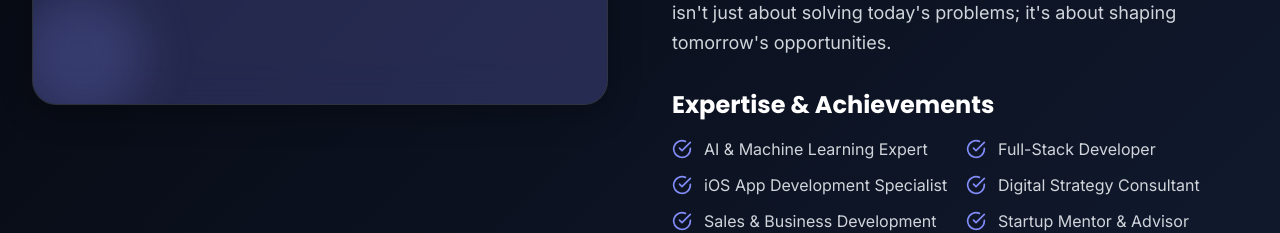
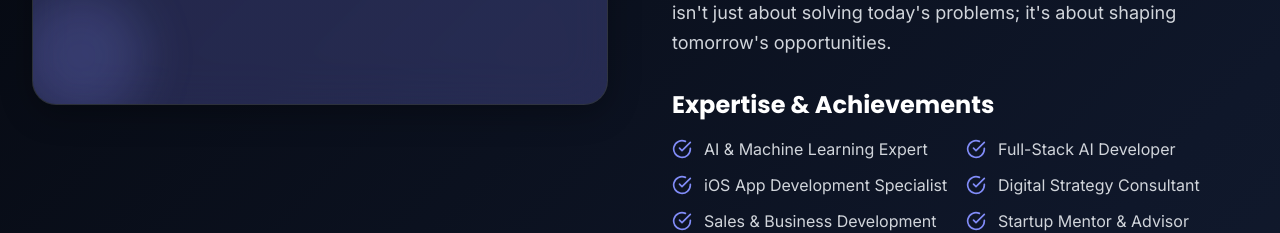
Before and after one commit to paulodo55/vervidai, a Next.js app: page /about in a window 1280 px wide. Shown: the part 1300-1533 px from the top of the page. Built offline with nearby package versions, Linux system fonts and the light colour scheme.

Commit message:
Update expertise from Full-Stack Developer to Full-Stack AI Developer

```diff
--- a/app/about/page.tsx
+++ b/app/about/page.tsx
@@ -46,7 +46,7 @@ export default function About() {
 
   const achievements = [
     'AI & Machine Learning Expert',
-    'Full-Stack Developer',
+    'Full-Stack AI Developer',
     'iOS App Development Specialist',
     'Digital Strategy Consultant',
     'Sales & Business Development',
```
